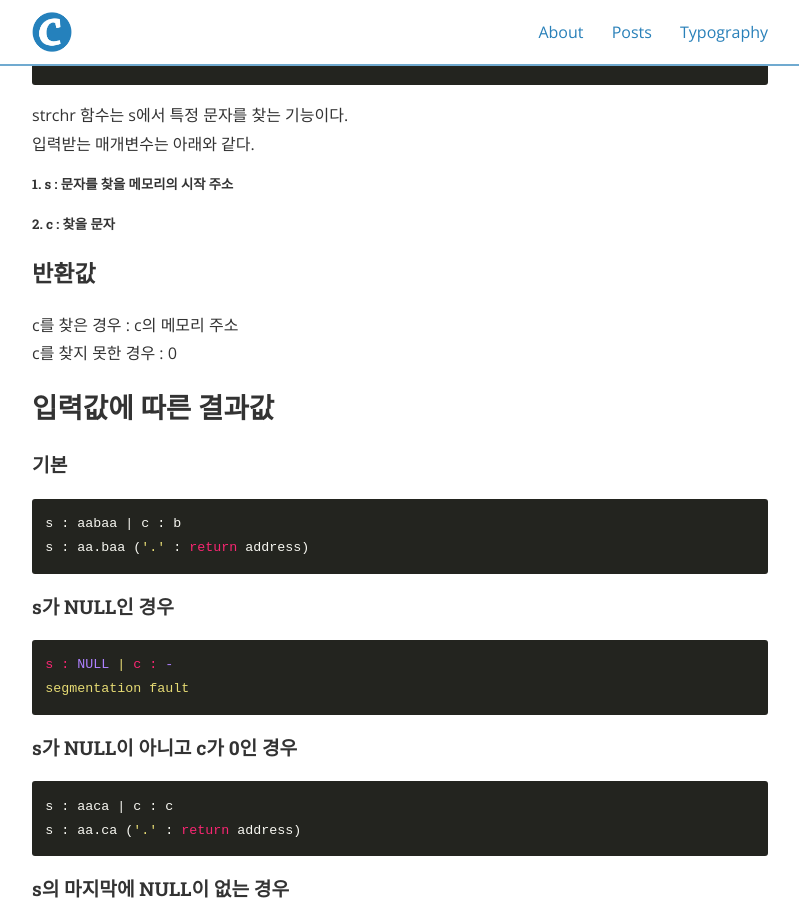
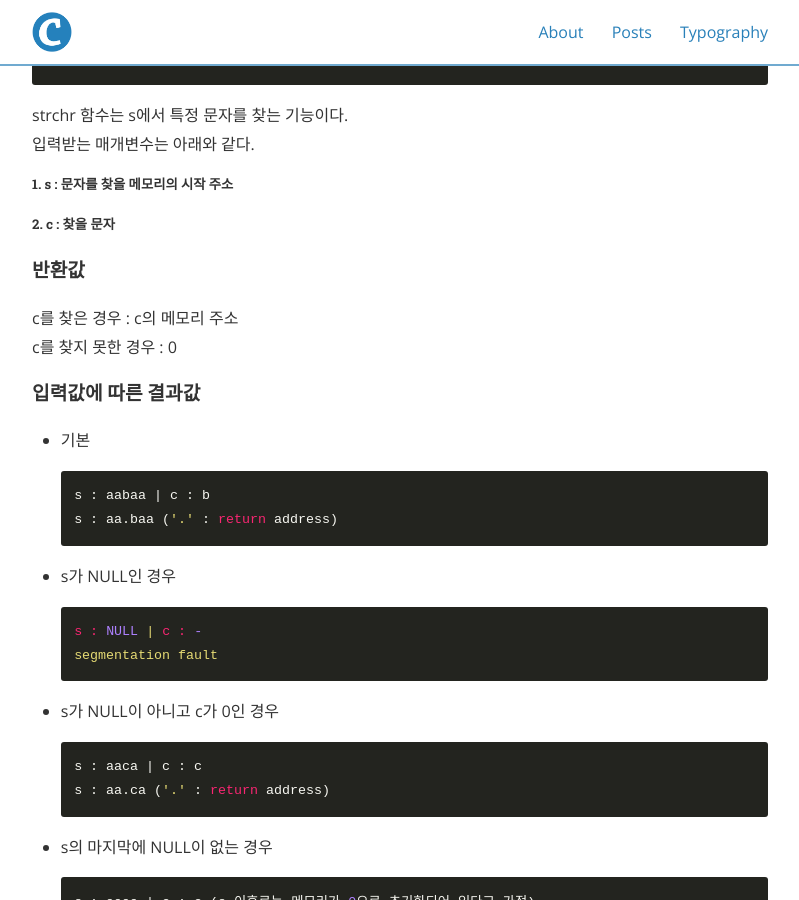
Before and after one commit to xodhksrjqnr/xodhksrjqnr.github.io, a Jekyll site: the page built from _posts/2020-01-01-strchr.md, in a window 1280 px wide and 900 px high, scrolled down 620 px. Shown: the whole window, without its empty margins (240-1039 px from the left). Built offline with Jekyll 4.4.1, drawn with Linux system fonts in a browser that asks for light colours; nearby versions of some CDN libraries.

````diff
--- a/_posts/2020-01-01-strchr.md
+++ b/_posts/2020-01-01-strchr.md
@@ -19,32 +19,33 @@ strchr 함수는 s에서 특정 문자를 찾는 기능이다.<br/>
 ##### 1. s : 문자를 찾을 메모리의 시작 주소
 ##### 2. c : 찾을 문자
 
-### 반환값
+#### 반환값
 c를 찾은 경우 : c의 메모리 주소<br/>
 c를 찾지 못한 경우 : 0
 
-## 입력값에 따른 결과값
-#### 기본
+#### 입력값에 따른 결과값
+* 기본
 ```
 s : aabaa | c : b
 s : aa.baa ('.' : return address)
 ```
-#### s가 NULL인 경우
+* s가 NULL인 경우
 ```
 s : NULL | c : -
 segmentation fault
 ```
-#### s가 NULL이 아니고 c가 0인 경우
+* s가 NULL이 아니고 c가 0인 경우
 ```
 s : aaca | c : c
 s : aa.ca ('.' : return address)
 ```
-#### s의 마지막에 NULL이 없는 경우
+* s의 마지막에 NULL이 없는 경우
 ```
 s : aaaa | c : c (s 이후로는 메모리가 0으로 초기화되어 있다고 가정)
 s : aaaa. ('.' : return address)
 ```
-## 주의사항
+
+#### 주의사항
 결과값 3번째의 경우 c가 0인 경우에도 반환되는 s의 주소값이 바뀌는 점을 유의해야 한다. 이 경우 반환되는 주소값을 통해 c가 있는 지 s에서 찾아보는 과정이 실행된 후 c가 0인지를 판단하는 것을 알 수 있다.<br/>
 
 결과값의 마지막 경우는 입력받은 문자열의 끝에 null이 없는 경우이다. 즉, arr = malloc(5 * sizeof(char))로 동적 할당 후 memset(arr, 'a', 5) 를 실행한 결과라고 생각하면 이해하기 쉽다. 이 경우 동적 할당된 arr의 arr + 5 번 주소가 가리키는 메모리에 담긴 데이터가 결과값을 정하게 된다. 이러한 일이 발생하는 경우는 쓰레기값이 원인이 된다.<br/>
````
